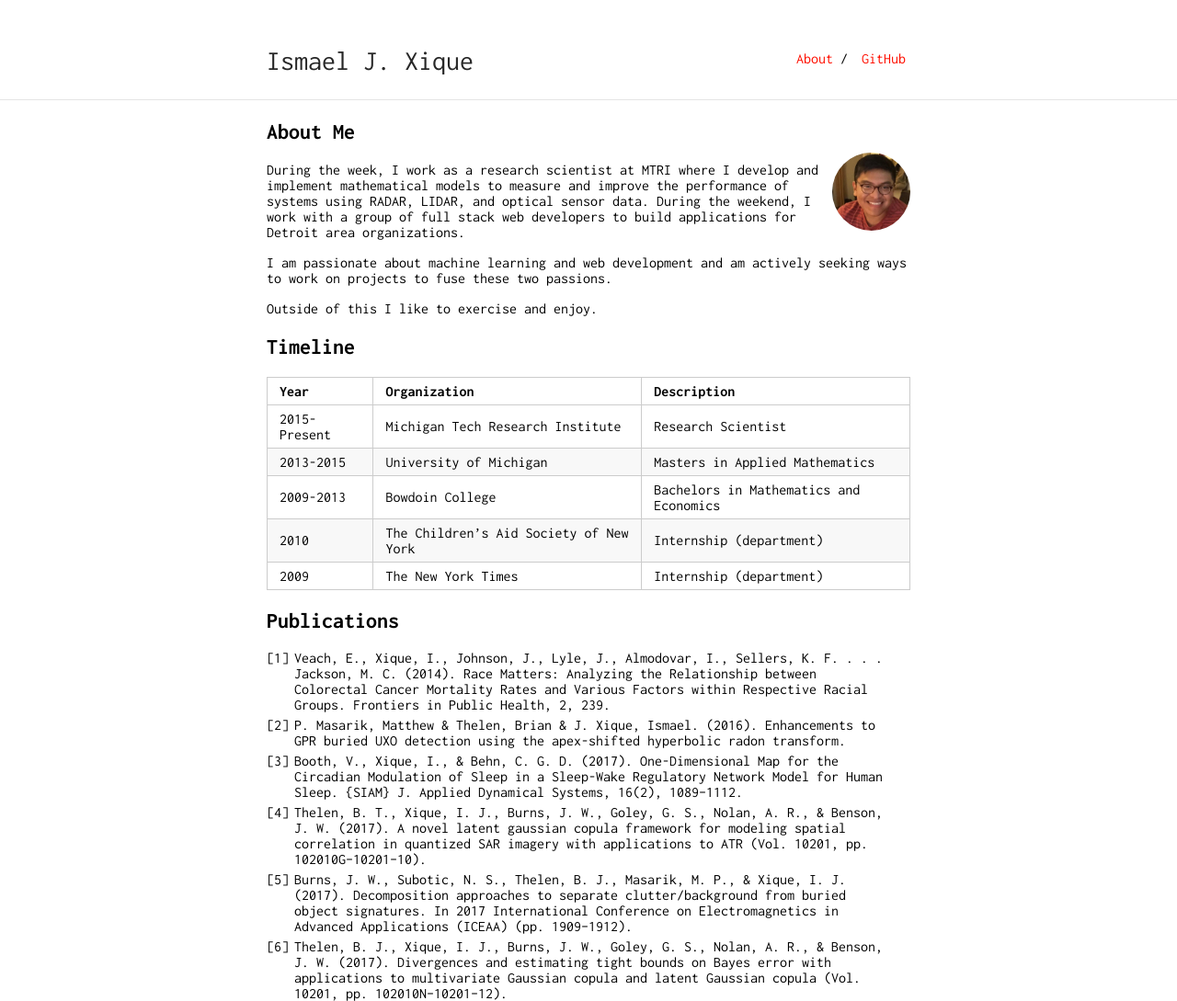
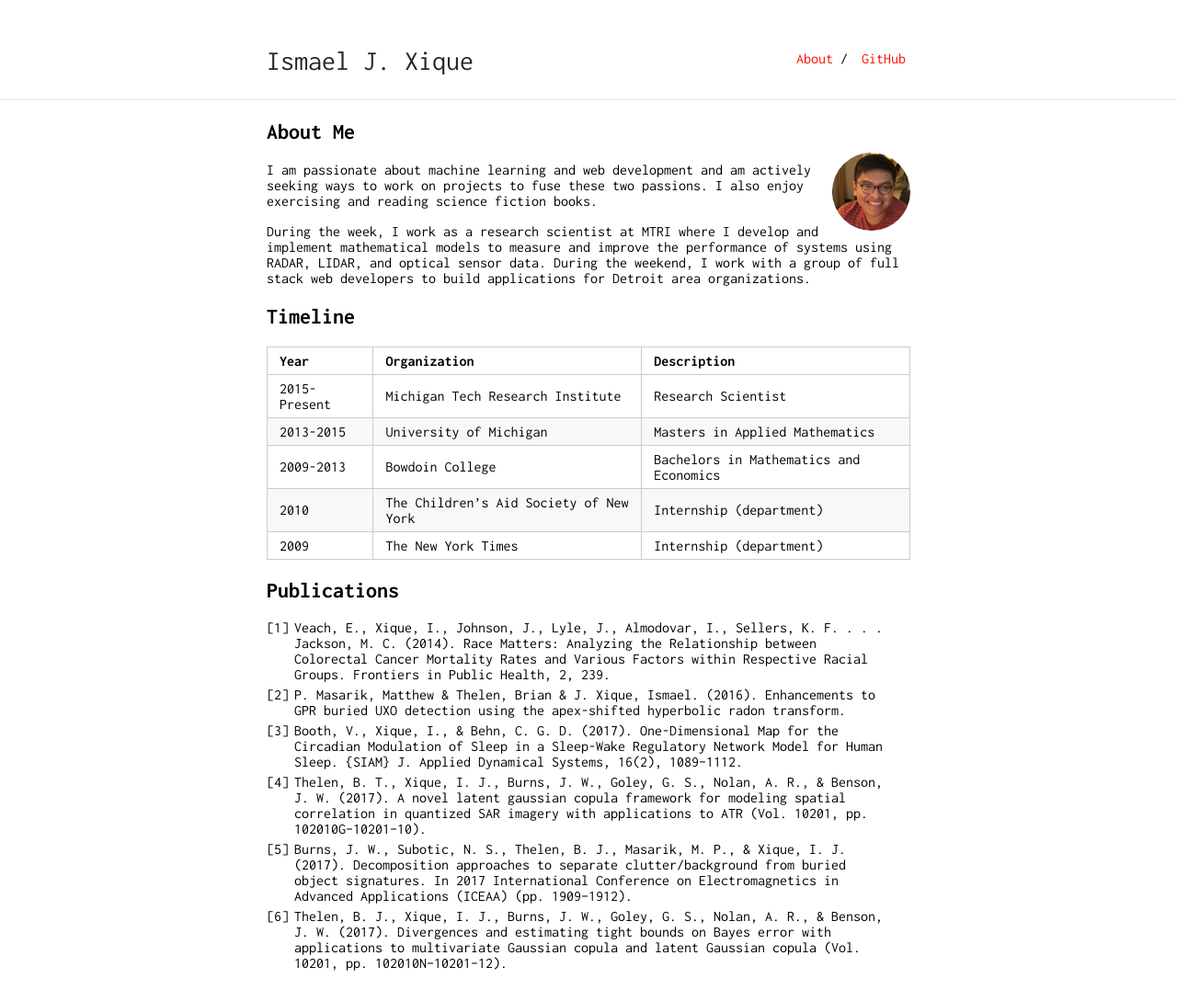
Before and after one commit to isjxique/isjxique.github.io, a Jekyll site: the page built from index.md, in a window 1280 px wide. Shown: the whole page at 92% size. Built offline with Jekyll 4.4.1, drawn with Linux system fonts in a browser that asks for light colours; our own code applies the rules of GitHub Pages for plain Markdown files; after the commit the page ends 1056 px from its top, so only the background shows below that.

Commit message:
changes to site

```diff
--- a/index.md
+++ b/index.md
@@ -6,12 +6,10 @@ layout: default
 
 <img class="profile-picture" src="profile_pic.jpeg">
 
+I am passionate about machine learning and web development and am actively seeking ways to work on projects to
+fuse these two passions. I also enjoy exercising and reading science fiction books.
+
 During the week, I work as a research scientist at MTRI where I develop and implement mathematical models to measure and improve the performance of systems using RADAR, LIDAR, and optical sensor data. During the weekend, I work with a group of full stack web developers to build applications for Detroit area organizations.
-
-I am passionate about machine learning and web development and am actively seeking ways to work on projects to
-fuse these two passions.
-
-Outside of this I like to exercise and enjoy.
 
 ## Timeline
 
```
